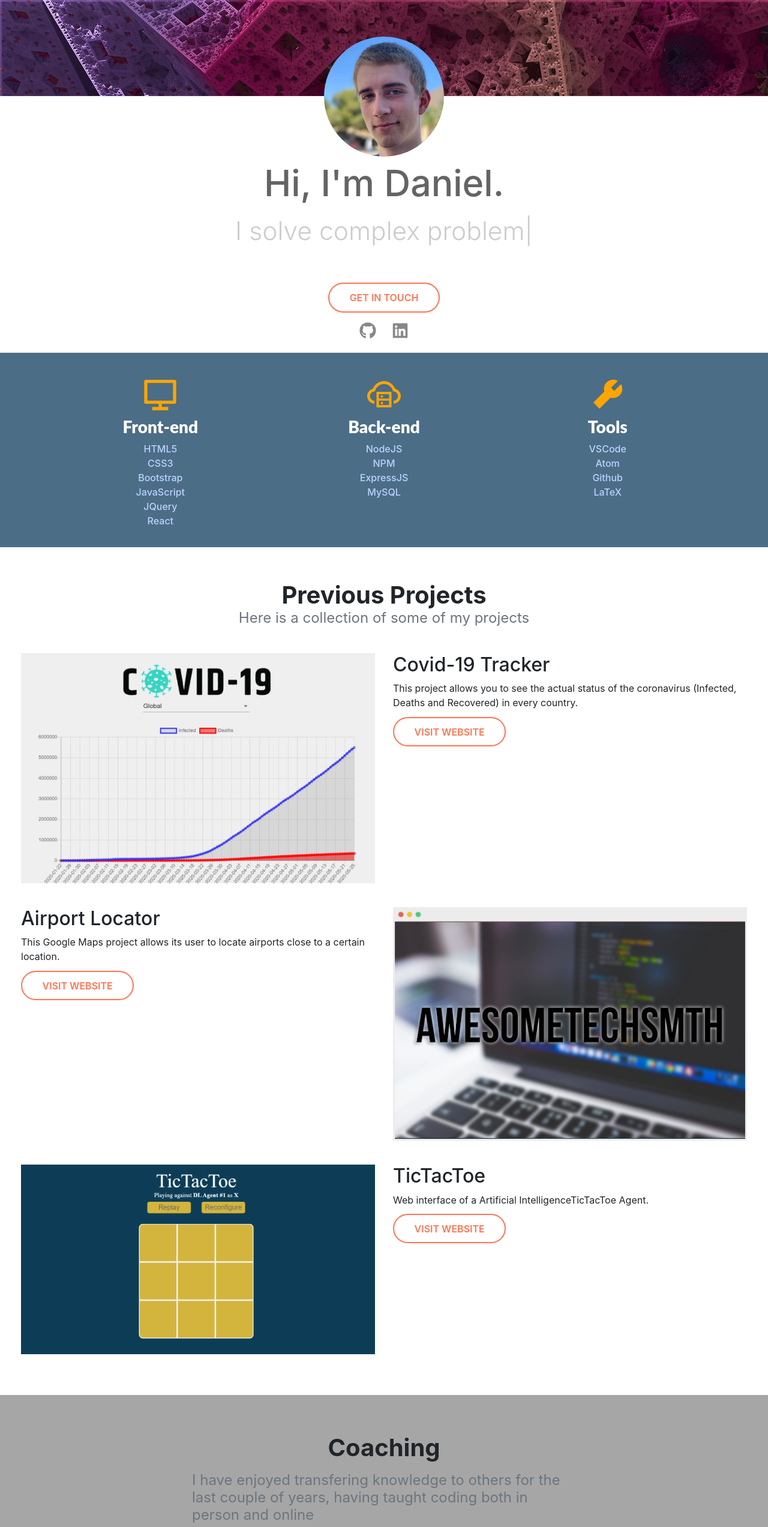
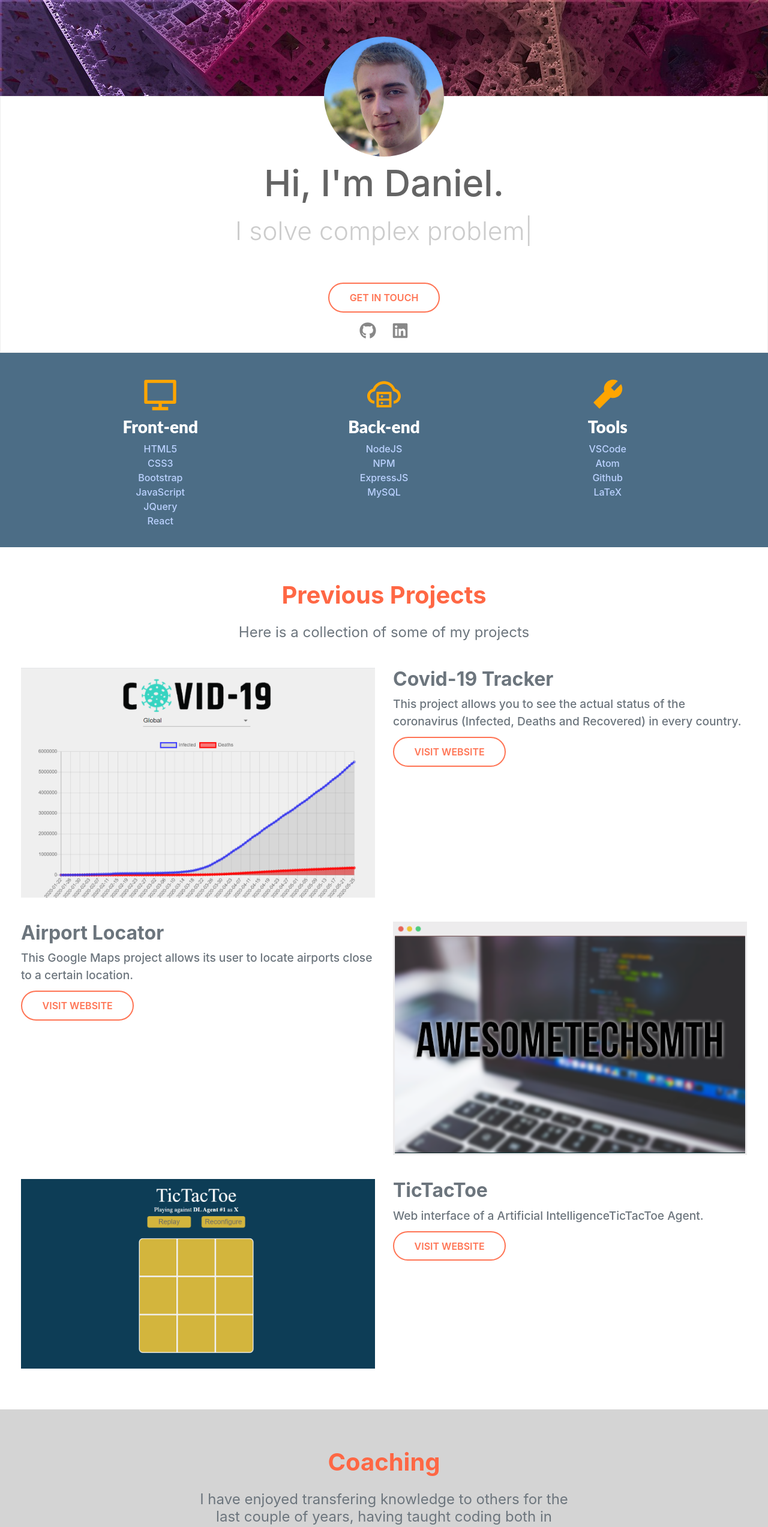
Before and after one commit to molk95/Portfolio, a React (Create React App) app: page / in a window 1280 px wide. Shown: the top 2545 px of the page at 60% size. Built offline with nearby package versions, Linux system fonts and the light colour scheme.

Commit message:
Final Restyling

```diff
--- a/src/App.css
+++ /dev/null
@@ -1,38 +0,0 @@
-.App {
-  text-align: center;
-}
-
-.App-logo {
-  height: 40vmin;
-  pointer-events: none;
-}
-
-@media (prefers-reduced-motion: no-preference) {
-  .App-logo {
-    animation: App-logo-spin infinite 20s linear;
-  }
-}
-
-.App-header {
-  background-color: #282c34;
-  min-height: 100vh;
-  display: flex;
-  flex-direction: column;
-  align-items: center;
-  justify-content: center;
-  font-size: calc(10px + 2vmin);
-  color: white;
-}
-
-.App-link {
-  color: #61dafb;
-}
-
-@keyframes App-logo-spin {
-  from {
-    transform: rotate(0deg);
-  }
-  to {
-    transform: rotate(360deg);
-  }
-}
--- a/src/App.js
+++ b/src/App.js
@@ -4,6 +4,8 @@ import About from './components/About';
 import Experience from './components/Experience/';
 import Projects from './components/Projects';
 import Teaching from './components/Teaching';
+import Contact from './components/Contact';
+import Copyright from './components/Copyright';
 
 function App() {
   return (
@@ -14,33 +16,10 @@ function App() {
           <Experience />
           <Projects />
           <Teaching />
-
-          <section id="footer-cta">
-            <h2 className="text-center">Interested in working with me?</h2>
-            <p></p>
-            <div className="row text-center">
-              <div className="small-12 medium-8 medium-offset-2 columns">
-                <p className="text-center">I am currently available.</p>
-              </div>
-              <div className="small-12 columns" id="startButtonDiv">
-                <a className="my-button form-button" href="mailto:daniel.cortild@gmail.com">Start Now</a>
-              </div>
-            </div>
-          </section>
-
-          <footer id="footer">
-            <div className="row text-center">
-              <div className="small-12 medium-6 medium-offset-3 columns">
-                <p id="logo">DC</p>
-                <p id="copyright">Copyright &copy; 2020 | Daniel Cortild</p>
-              </div>
-            </div>
-          </footer>
-
-
+          <Contact />
+          <Copyright />
 
         </div>
-        <script src="script.js" charset="utf-8"></script>
 
     </React.Fragment>
   );
--- a/src/components/About.js
+++ b/src/components/About.js
@@ -8,7 +8,7 @@ const About = () => {
 
 
   return (
-    <Row style={styles.about} className="flex-column">
+  <section style={styles.about} className="flex-column">
 			<div style={styles.profileImg}></div>
 			<div style={styles.details}>
 				<h2 style={styles.title}>Hi, I'm Daniel.<br />
@@ -30,7 +30,7 @@ const About = () => {
         </a>
 			</div>
 
-		</Row>
+		</section>
   )
 }
 
--- a/src/components/Cards/Card.js
+++ b/src/components/Cards/Card.js
@@ -15,8 +15,8 @@ const Card = (props) => {
       </Col>
       <Col xs={12} md={{size: 6, order: 1}}>
         <div className="pt-3 pt-md-0">
-          <h2 className="d-none d-md-block text-weight-bolder">{title}</h2>
-          <p className="mb-4">{description}</p>
+          <h2 className="d-none d-md-block text-secondary" style={{fontWeight: "700"}}>{title}</h2>
+          <p className="mb-4 text-secondary" style={{fontSize: "1.2em", fontWeight: "550"}}>{description}</p>
           <a className="my-button" target="_blank" href={website}>Visit Website</a>
         </div>
       </Col>
--- /dev/null
+++ b/src/components/Contact.js
@@ -0,0 +1,19 @@
+import React from 'react';
+import {Container, Row, Col} from 'reactstrap';
+
+const Contact = () => {
+  return (
+    <section style={{background: "rgb(255, 103, 68)"}} className="text-center pt-3 pb-5">
+
+      <Row className="mt-5 mb-md-3">
+        <h1 className="m-auto text-center display-md-4 font-weight-bold text-white">Interested in working with me?</h1>
+        <h4 className="w-100 text-center font-weight-normal text-white mt-3">I am currently available</h4>
+      </Row>
+      <div class="mt-5 mb-3">
+        <a class="my-button" href="mailto:daniel.cortild@gmail.com">Start Now</a>
+      </div>
+    </section>
+  )
+}
+
+export default Contact;
--- /dev/null
+++ b/src/components/Copyright.js
@@ -0,0 +1,23 @@
+import React from 'react';
+
+const Copyright = () => {
+  return (
+    <footer className="pt-5 px-4 pb-4 text-center bg-light">
+      <span style={styles.copyright}>DC</span>
+      <p className="mt-5">Copyright &copy; 2020 | Daniel Cortild</p>
+    </footer>
+  )
+}
+
+const styles = {
+  copyright: {
+    background: "rgba(255, 103, 68, 0.91)",
+    borderRadius: "50%",
+    color: "#FFF",
+    fontFamily: "'Maven pro', sans-serif",
+    fontSize: "1.4em",
+    padding: ".4em"
+  }
+}
+
+export default Copyright;
--- a/src/components/Projects.js
+++ b/src/components/Projects.js
@@ -7,8 +7,8 @@ const Projects = () => {
   return (
     <section style={{background: "#ffffff"}} className="py-2 pb-5">
       <Row className="mt-5 mb-2 mb-md-3">
-        <h1 className="m-auto text-center display-md-4 font-weight-bold">Previous Projects</h1>
-        <h4 className="w-100 text-center font-weight-normal text-muted">Here is a collection of some of my projects</h4>
+        <h1 className="m-auto text-center display-md-4 font-weight-bold" style={{color: "rgb(255, 103, 68)"}}>Previous Projects</h1>
+        <h4 className="w-100 text-center font-weight-normal text-muted mt-4">Here is a collection of some of my projects</h4>
       </Row>
 
       <Card
--- a/src/components/Teaching.js
+++ b/src/components/Teaching.js
@@ -5,9 +5,9 @@ import Card from './Cards/Card';
 
 const Teaching = () => {
   return (
-    <section style={{background: "#a6a6a6"}} className="py-3">
-      <h1 className="mt-5 mb-2 mb-md-3 mx-auto text-center display-md-4 font-weight-bold">Coaching</h1>
-      <h4 className="w-50 mx-auto font-weight-normal text-muted">I have enjoyed transfering knowledge to others for the last couple of years, having taught coding both in person and online</h4>
+    <section style={{background: "#d4d4d4"}} className="py-3">
+      <h1 className="mt-5 mb-2 mb-md-3 mx-auto text-center display-md-4 font-weight-bold" style={{color: "rgb(255, 103, 68)"}}>Coaching</h1>
+      <h4 className="w-50 mx-auto font-weight-normal text-muted mt-4 text-center">I have enjoyed transfering knowledge to others for the last couple of years, having taught coding both in person and online</h4>
 
       <Card
         image="techieslab.png"
```
Also changed, not shown: 1 other file (tests, documents, lock files or other folders).
